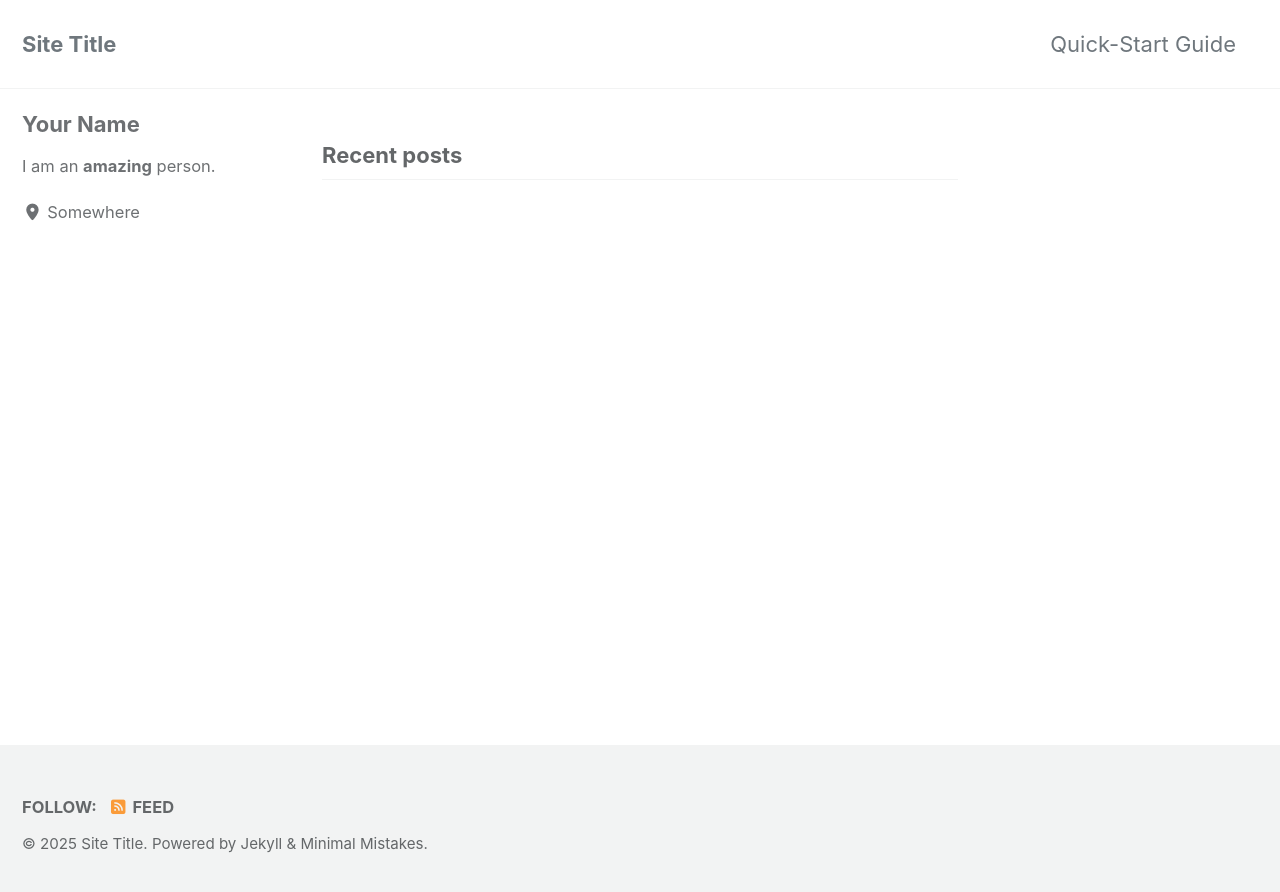
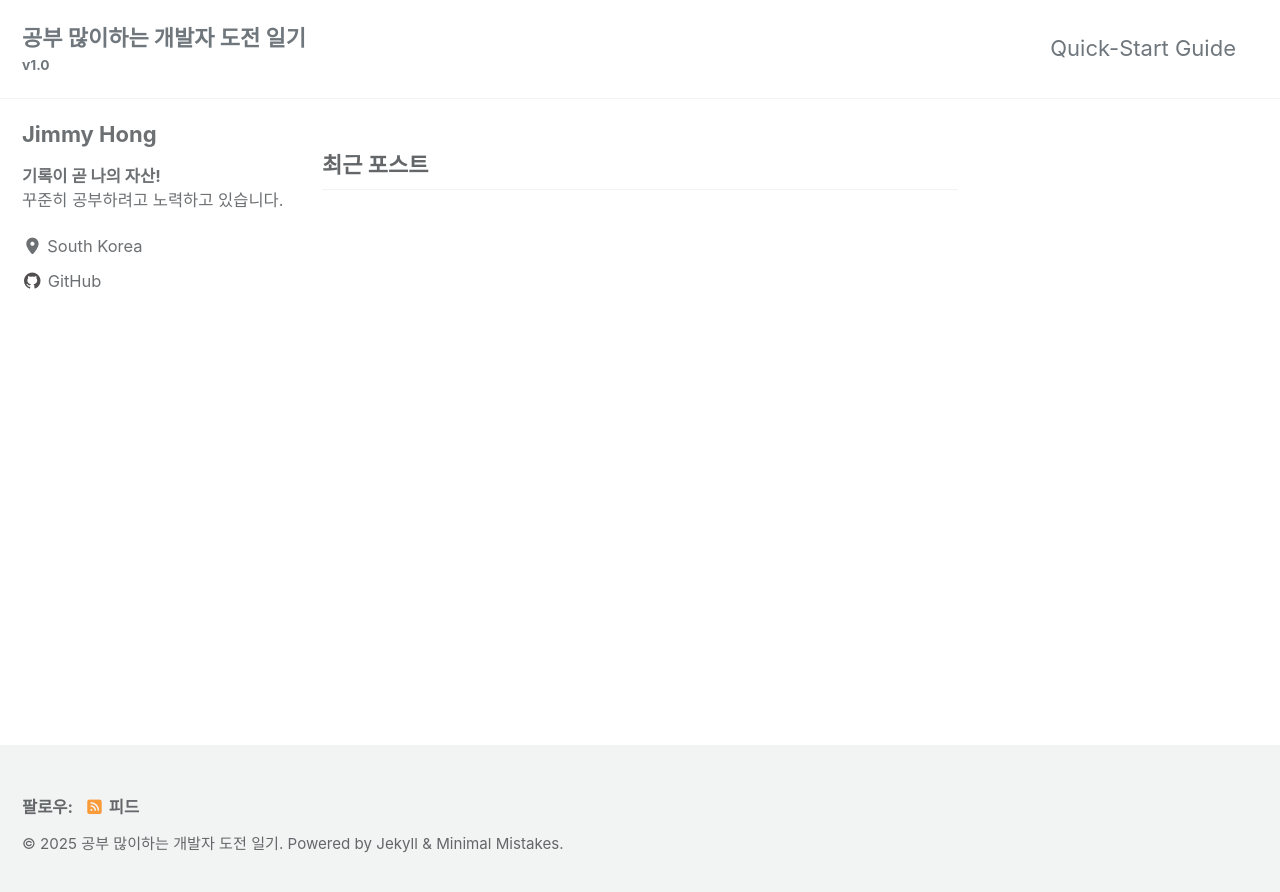
Before and after one commit to treewskyblue/treewskyblue.github.io, a Jekyll site: the page built from index.html, in a window 1280 px wide. Shown: the top 892 px of the page. Built offline with Jekyll 4.4.1, drawn with Linux system fonts in a browser that asks for light colours; cached includes are drawn as plain includes; the list of posts is cut into pages by our own code.

Commit message:
Update _config.yml

```diff
--- a/_config.yml
+++ b/_config.yml
@@ -15,19 +15,19 @@ remote_theme           : "mmistakes/minimal-mistakes@4.27.1"
 minimal_mistakes_skin    : "default" # "air", "aqua", "contrast", "dark", "dirt", "neon", "mint", "plum", "sunrise"
 
 # Site Settings
-locale                   : "en-US"
+locale                   : "ko-KR"
 rtl                      : # true, false (default) # turns direction of the page into right to left for RTL languages
-title                    : "Site Title"
+title                    : "공부 많이하는 개발자 도전 일기"
 title_separator          : "-"
-subtitle                 : # site tagline that appears below site title in masthead
-name                     : "Your Name"
-description              : "An amazing website."
-url                      : # the base hostname & protocol for your site e.g. "https://mmistakes.github.io"
+subtitle                 : "v1.0" # site tagline that appears below site title in masthead
+name                     : "Jimmy Hong"
+description              : "일단 기록하자자"
+url                      : "https://treewskyblue.github.io" # the base hostname & protocol for your site e.g. "https://mmistakes.github.io"
 baseurl                  : # the subpath of your site, e.g. "/blog"
-repository               : # GitHub username/repo-name e.g. "mmistakes/minimal-mistakes"
+repository               : "treewskyblue/treewskyblue.github.io" # GitHub username/repo-name e.g. "mmistakes/minimal-mistakes"
 teaser                   : # path of fallback teaser image, e.g. "/assets/images/500x300.png"
 logo                     : # path of logo image to display in the masthead, e.g. "/assets/images/88x88.png"
-masthead_title           : # overrides the website title displayed in the masthead, use " " for no title
+masthead_title           : "공부 많이하는 개발자 도전 일기" # overrides the website title displayed in the masthead, use " " for no title
 breadcrumbs              : # true, false (default)
 words_per_minute         : 200
 enable_copy_code_button  : # true, false (default)
@@ -113,15 +113,18 @@ analytics:
 
 # Site Author
 author:
-  name             : "Your Name"
+  name             : "Jimmy Hong"
   avatar           : # path of avatar image, e.g. "/assets/images/bio-photo.jpg"
-  bio              : "I am an **amazing** person."
-  location         : "Somewhere"
+  bio              : "**기록이 곧 나의 자산!**<br>꾸준히 공부하려고 노력하고 있습니다."
+  location         : "South Korea"
   email            :
   links:
     - label: "Email"
       icon: "fas fa-fw fa-envelope-square"
       # url: "mailto:your.name@email.com"
+    - label: "GitHub"
+      icon: "fab fa-fw fa-github"
+      url: "https://github.com/treewskyblue"
     - label: "Website"
       icon: "fas fa-fw fa-link"
       # url: "https://your-website.com"
@@ -131,9 +134,6 @@ author:
     - label: "Facebook"
       icon: "fab fa-fw fa-facebook-square"
       # url: "https://facebook.com/"
-    - label: "GitHub"
-      icon: "fab fa-fw fa-github"
-      # url: "https://github.com/"
     - label: "Instagram"
       icon: "fab fa-fw fa-instagram"
       # url: "https://instagram.com/"
```
